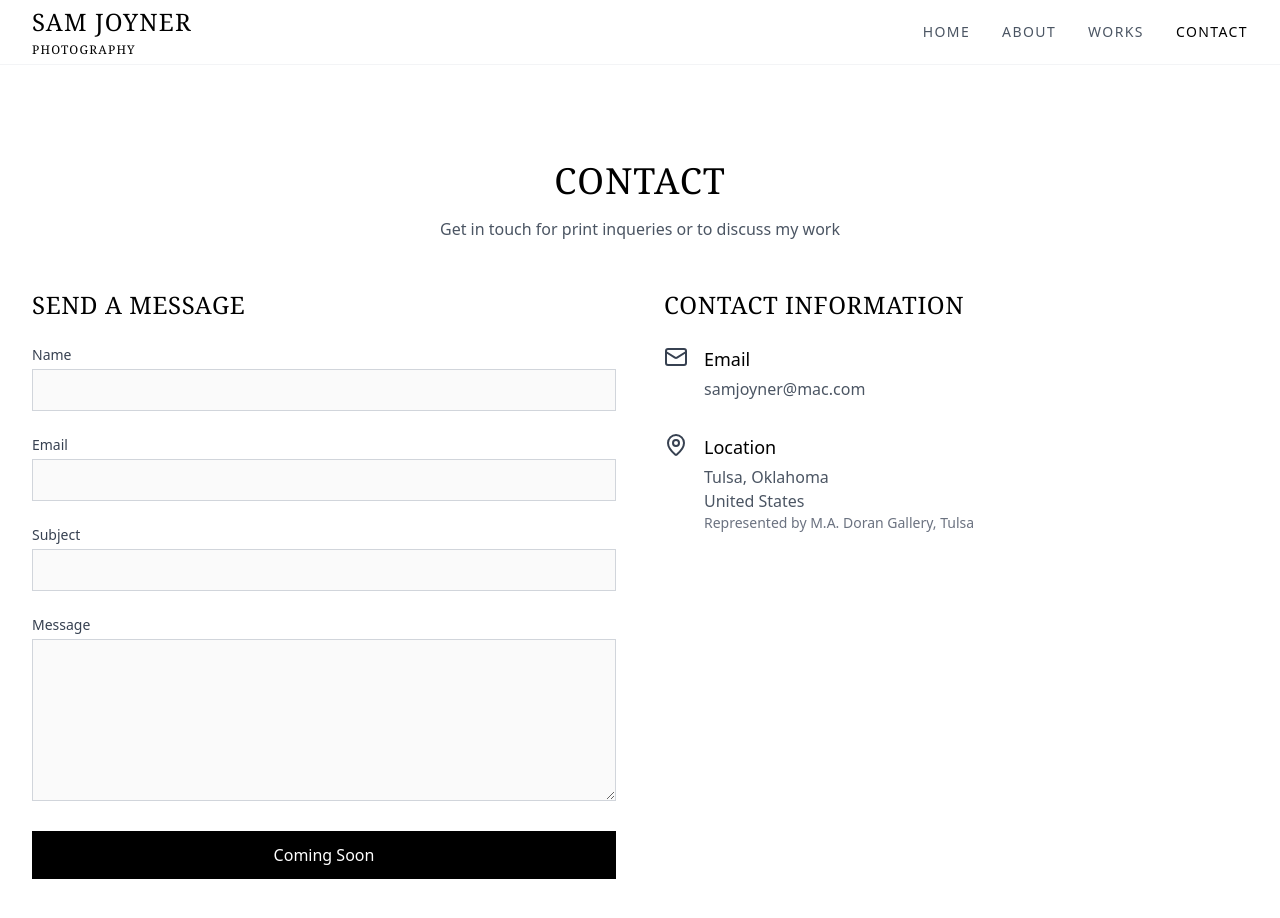
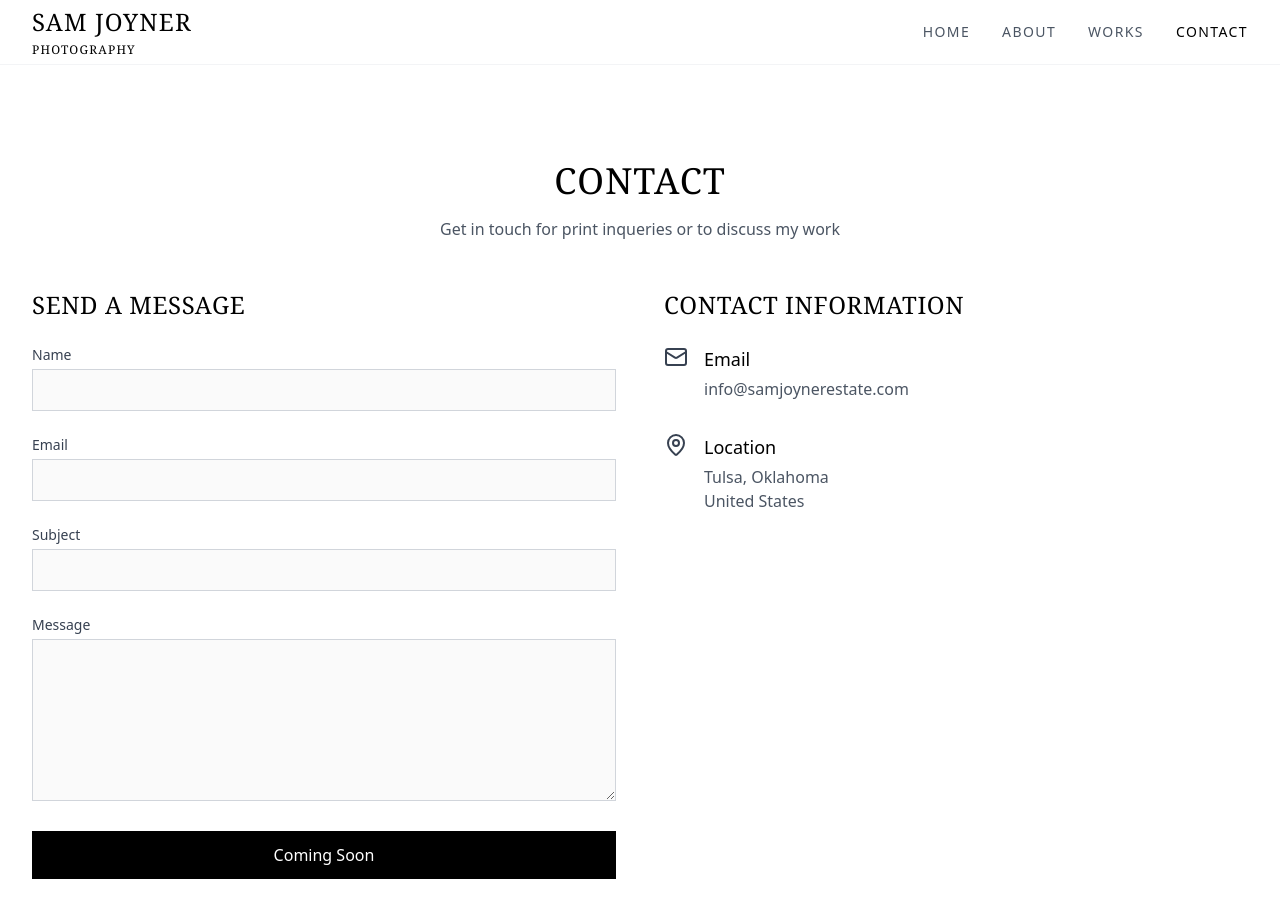
Before and after one commit to TJonCanon/sam-joyner-photography-real, a Next.js app: page /contact in a window 1280 px wide. Shown: the top 918 px of the page. Built offline with nearby package versions, Linux system fonts and the light colour scheme.

Commit message:
Update contact email and remove gallery info
Updated email address and removed gallery representation information.

```diff
--- a/app/contact/page.tsx
+++ b/app/contact/page.tsx
@@ -90,7 +90,7 @@ const Contact = () => {
                 </div>
                 <div>
                   <h3 className="text-lg font-medium mb-1">Email</h3>
-                  <p className="text-gray-600">samjoyner@mac.com</p>
+                  <p className="text-gray-600">info@samjoynerestate.com</p>
                 </div>
               </div>
               <div className="flex items-start">
@@ -103,9 +103,6 @@ const Contact = () => {
                     Tulsa, Oklahoma
                     <br />
                     United States
-                  </p>
-                  <p className="text-gray-500 text-sm mt-2">
-                    Represented by M.A. Doran Gallery, Tulsa
                   </p>
                 </div>
               </div>
```
